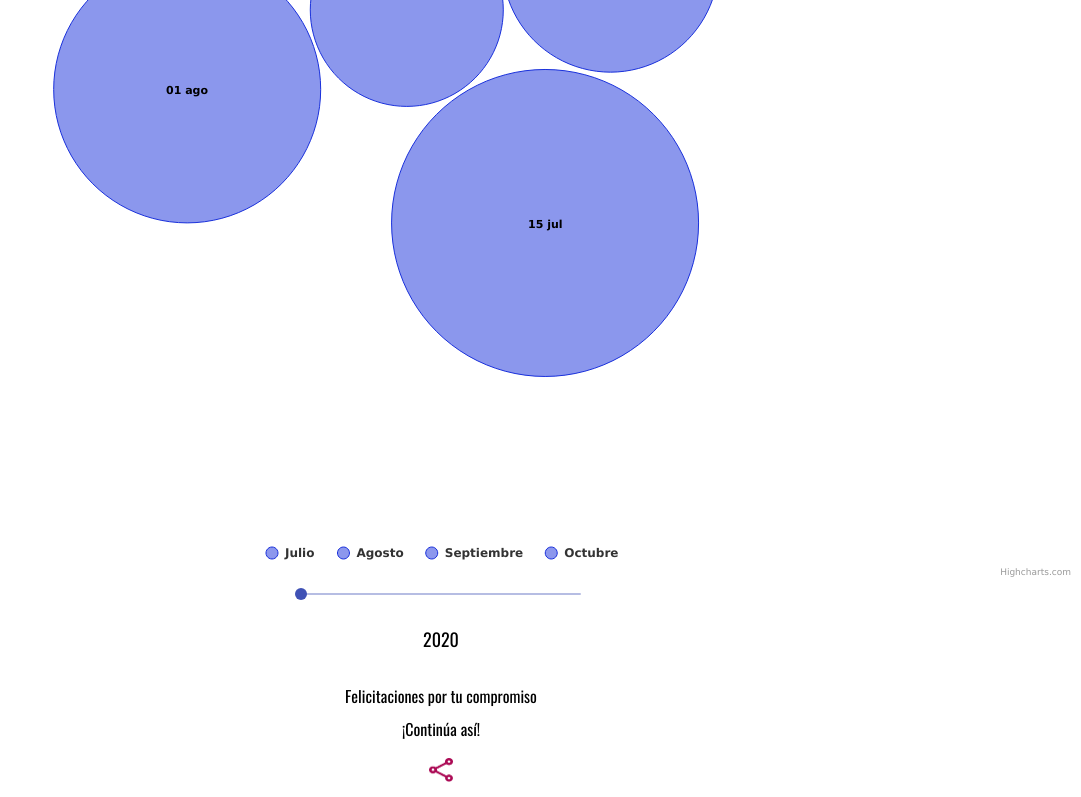
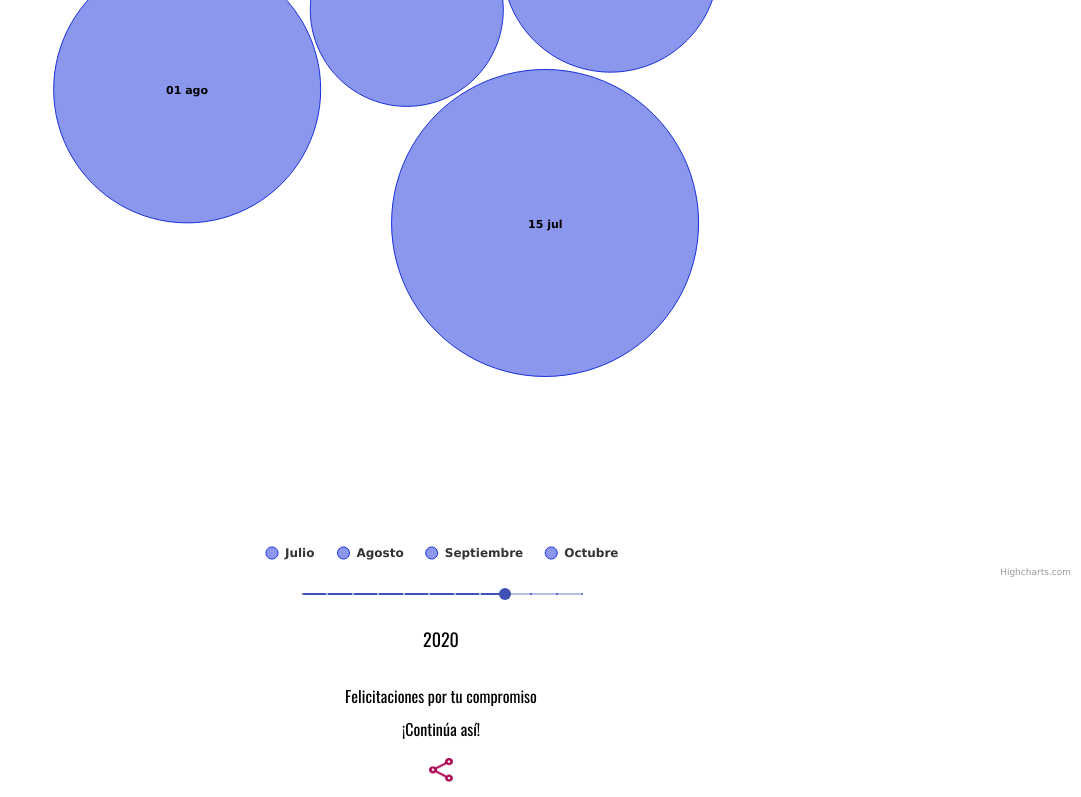
Before and after one commit to EdithOrt/toroto, a React (Create React App) app: page /mi-huella in a window 1280 px wide. Shown: the part 1667-2464 px from the top of the page, without its empty margins (199-1280 px from the left). Built offline with nearby package versions, Linux system fonts and the light colour scheme; no server answers.

Commit message:
add static valor on slide

```diff
--- a/src/components/MyFootPrint2/MyFootPrint2.jsx
+++ b/src/components/MyFootPrint2/MyFootPrint2.jsx
@@ -5,6 +5,11 @@ import share from '../../assets/img/my-Footprint2/share_48px.png'
 import {Slider} from '@material-ui/core'
 
 const MyActions = () => {
+
+        const valuetext = (value) => {
+          return `${value}`;
+        };
+
     return(
         <div className="container-section-myfootprint2">
             <div className="blue-bar">
@@ -23,7 +28,16 @@ const MyActions = () => {
                 <GraphicBubbleIndividual />
                 <div>
                 <div className="slider">
-                    <Slider />
+                    <Slider
+                        defaultValue={9}
+                        getAriaValueText={valuetext}
+                        aria-labelledby='discrete-slider-small-steps'
+                        step={1}
+                        marks
+                        min={1}
+                        max={12}
+                        valueLabelDisplay='auto'
+                    />
                 </div>
                 </div>
                 <div className="year-text">
--- a/src/components/MyFootprint/MyFootprint.jsx
+++ b/src/components/MyFootprint/MyFootprint.jsx
@@ -28,7 +28,7 @@ const MyFootprint = () => {
         <div className='slider-container'>
           <div>
             <Slider
-              defaultValue={5}
+              defaultValue={9}
               getAriaValueText={valuetext}
               aria-labelledby='discrete-slider-small-steps'
               step={1}
```
